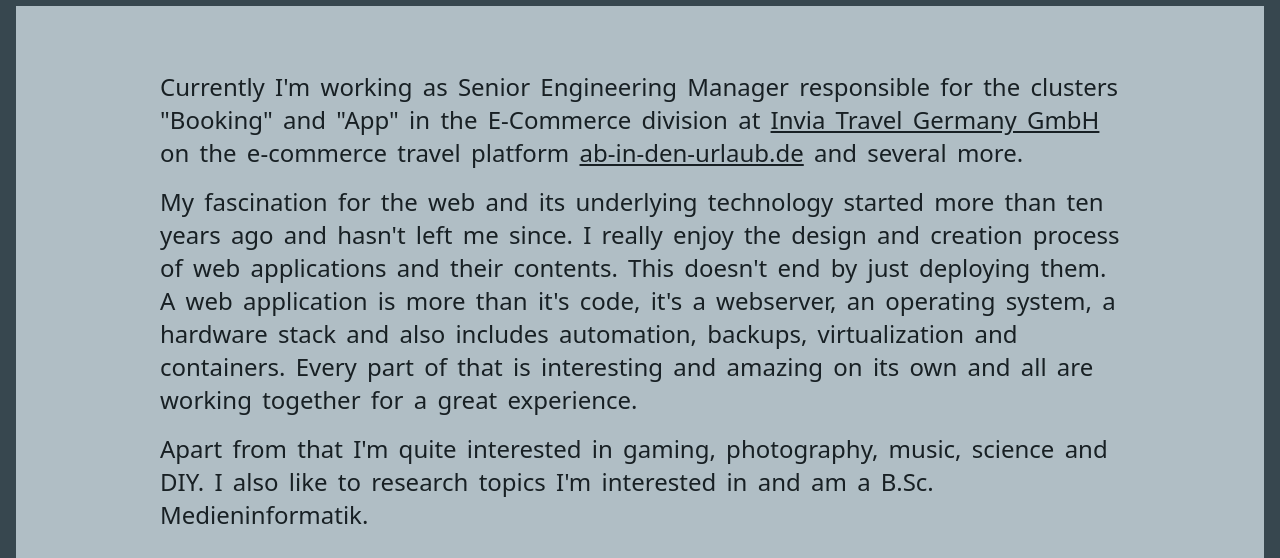
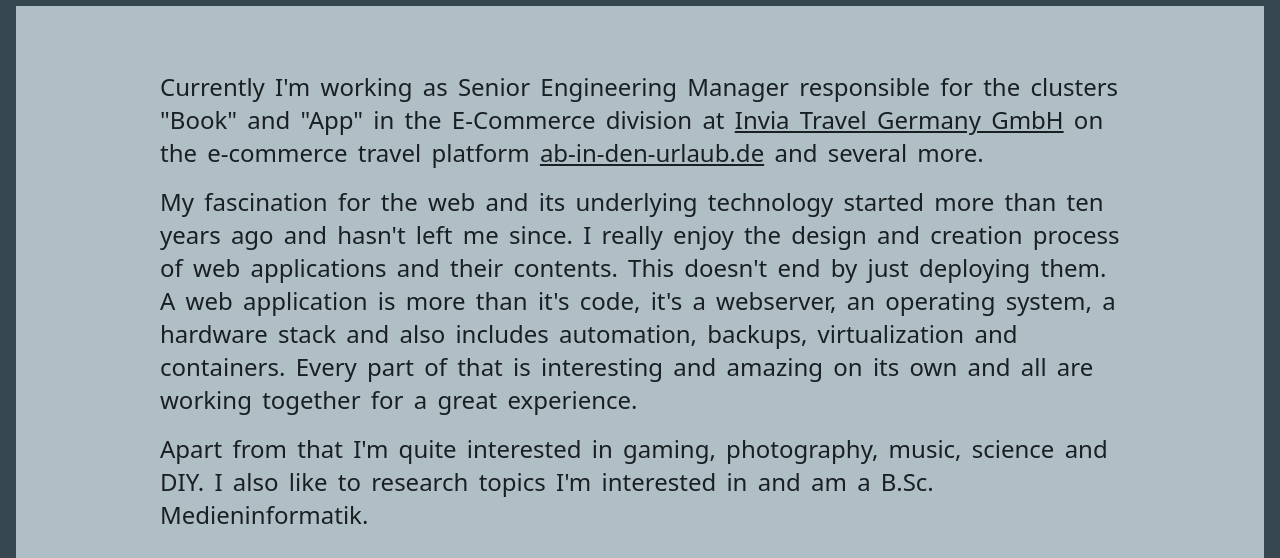
Before and after one commit to medienlampe/bischoff.media, an Eleventy site: page src/english.html in a window 1280 px wide. Shown: the part 242-800 px from the top of the page. Built offline with nearby package versions, Linux system fonts and the light colour scheme; Eleventy itself is replaced by a stand-in of ours; files that its build step writes are made by us from their sources; what eleventy-sass would draw is missing.

Commit message:
english.html aktualisieren

```diff
--- a/src/english.html
+++ b/src/english.html
@@ -15,7 +15,7 @@ permalink: english.html
   >https://bischoff.media</a
 >
 <p>
-  Currently I'm working as Senior Engineering Manager responsible for the clusters "Booking" and "App" in the E-Commerce division at
+  Currently I'm working as Senior Engineering Manager responsible for the clusters "Book" and "App" in the E-Commerce division at
   <a
     href="https://www.invia.de"
     title="Invia Group Germany - the employer of Sven Bischoff"
```
